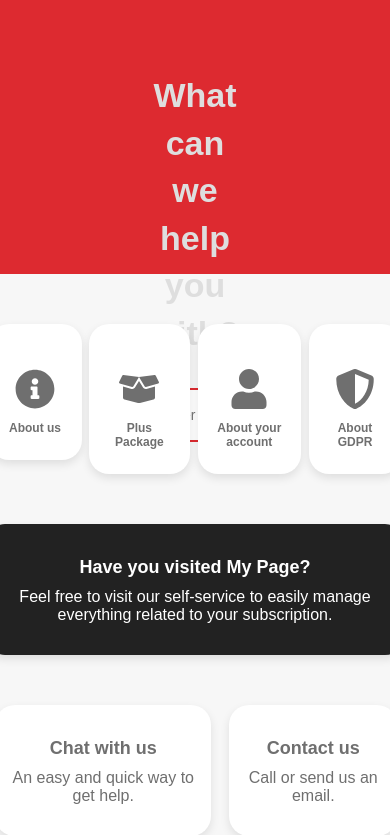
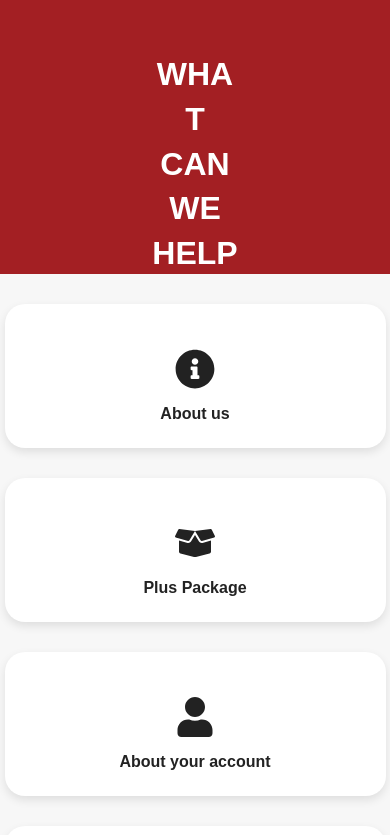
Before and after one commit to accessibility-project/accessibility-focused-website, a React (Create React App) app: page /contact in a window 390 px wide. Shown: the top 835 px of the page. Built offline with nearby package versions, Linux system fonts and the light colour scheme.

Commit message:
Updated Contact/Support design

```diff
--- a/src/styles/Contact.css
+++ b/src/styles/Contact.css
@@ -1,37 +1,34 @@
-/* Headern överst*/
-:root {
-    --ff-chrome: Arial, Helvetica, Verdana, Geneva, sans-serif;
-  }
+/* ==========================
+   CONTACTHEADER
+   ========================== */
 
-
-body {
-    background-color: #f7f7f7;
-}
-
-.contact-header {
+   .contact-header {
     top: 0;
     left: 0;
     height: 270px;
-    background-color: rgb(221,42,48);
+    background-color: #A31F23;
     color: #FFFFFF;
     text-align: left;
     padding: 2px 150px;
     font-family: Arial, Helvetica, Verdana, Geneva, sans-serif;
     z-index: 1000;
+    overflow: hidden;
+    word-wrap: break-word;
 }
 
 .contact-title {
-    font-size: 34PX;
+    font-size: 2.5rem;
     color: #FFFFFF;
-    font-weight: 600;
+    font-weight: 900;
     font-family: Arial, Helvetica, Verdana, Geneva, sans-serif;
     text-align: center;
     line-height: 1.4;
-    margin-top: 70px;
+    margin-top: 50px;
+    text-transform: uppercase;
 }
 
 .contact-text {
-    font-size: 16px;
+    font-size: 1rem;
     color: #000000;
     font-weight: 400;
     text-align: center;
@@ -51,14 +48,16 @@ body {
     max-width: 1000px;
     padding: 10px;
     height: 30px;
-    border: 2px solid rgb(221,42,48);
+    border: 2px solid #A31F23;
     border-radius: 20px;
     outline: none;
     color: rgba(0, 0, 0, 0.8);
-    font-size: 18px;
+    font-size: 1.2rem;
 }
 
-
+/* ==========================
+   CONTACT
+   ========================== */
 
 .contact-container {
     display: flex;
@@ -142,7 +141,7 @@ body {
 .contact-icon {
     font-size: 40px;
     margin-top: 30px;
-    color: rgb(111, 111, 111);
+    color: #222222;
 }
 
 .contact-package-one {
@@ -163,11 +162,11 @@ body {
 
 
 .contact-card h3 {
-    font-size: 12px;
+    font-size: 1rem;
     margin-bottom: 10px;
     font-weight: 600;
     font-family: Arial, Helvetica, Verdana, Geneva, sans-serif;
-    color: rgb(111, 111, 111);
+    color: #222222;
 }
 
 .contact-card ul {
@@ -182,7 +181,7 @@ body {
 
 
 .red-check {
-    color: red;
+    color: #A31F23;
     font-weight: bold;
 }
 
@@ -191,9 +190,9 @@ body {
     top: -12px;
     left: 50%;
     transform: translateX(-50%);
-    background-color: black;
+    background-color: #222222;
     color: white;
-    font-size: 12px;
+    font-size: 1rem;
     font-weight: bold;
     padding: 4px 10px;
     border-radius: 4px;
@@ -210,7 +209,7 @@ body {
 
 
 .login-info {
-    font-size: 14px;
+    font-size: 1rem;
     color: #000000;
     font-weight: 400;
     font-family: Lato, Arial, sans-serif;
@@ -220,22 +219,22 @@ body {
 .contact-package {
     font-style: inherit;
     font-weight: 900;
-    font-size: 18px;
-    color: rgb(111, 111, 111);
+    font-size: 1.5rem;
+    color: #222222;
 }
 
 .contact-info {
     font-family: Arial, Helvetica, Verdana, Geneva, sans-serif;
     font-weight: 400;
     font-style: inherit;
-    font-size: 16px;
-    color: rgb(111, 111, 111);
+    font-size: 1rem;
+    color: #222222;
 }
 
 .contact-package-one {
     font-style: inherit;
     font-weight: 600;
-    font-size: 18px;
+    font-size: 1.5rem;
     color: #FFFFFF;
 }
 
@@ -243,27 +242,14 @@ body {
     font-family: Arial, Helvetica, Verdana, Geneva, sans-serif;
     font-weight: 400;
     font-style: inherit;
-    font-size: 16px;
+    font-size: 1rem;
     color: #FFFFFF;
 }
 
 
-
 @media (max-width: 768px) {
-    .contact-header {
-        height: 180px;
-        padding: 2px 20px;
-        text-align: center;
-    }
-
     .contact-title {
-        font-size: 24px;
-        margin-top: 40px;
-    }
-
-    .contact-text {
-        font-size: 14px;
-        margin-top: 20px;
+        font-size: 2rem;
     }
 
     .contact-card {
@@ -276,6 +262,7 @@ body {
         width: 90%;
         height: auto;
         padding: 15px;
+        margin-bottom: 0;
     }
 
     .contact-card-one {
@@ -284,3 +271,33 @@ body {
         padding: 15px;
     }
 }
+
+@media (max-width: 600px) {
+    .contact-container {
+        display: block;
+        justify-content: center;
+        gap: 0;
+        margin-bottom: -20px;
+    }
+
+    .contact-wrapper {
+        margin-top: 30px;
+    }
+
+    .contact-card-one {
+        width: 90%;
+        display: flex;
+        flex-direction: column;
+        align-items: center;
+        font-family: Arial, Helvetica, Verdana, Geneva, sans-serif;
+        text-align: center;
+        position: relative;
+        padding: 15px;
+        font-weight: 200;
+        border-radius: 20px;
+        height: auto;
+        text-align: center;
+        align-items: center;
+        box-shadow: 0px 4px 10px rgba(0, 0, 0, 0.1);
+    }
+}
--- a/src/styles/Support.css
+++ b/src/styles/Support.css
@@ -1,62 +1,4 @@
-/* Headern överst*/
-:root {
-    --ff-chrome: Arial, Helvetica, Verdana, Geneva, sans-serif;
-  }
 
-
-body {
-    background-color: #f7f7f7;
-}
-
-.contact-header {
-    top: 0;
-    left: 0;
-    height: 270px;
-    background-color: rgb(221,42,48);
-    color: #b7b7b7;
-    text-align: left;
-    padding: 2px 150px;
-    font-family: Arial, Helvetica, Verdana, Geneva, sans-serif;
-    z-index: 1000;
-}
-
-.contact-title {
-    font-size: 34PX;
-    color: #dedede;
-    font-weight: 600;
-    font-family: Arial, Helvetica, Verdana, Geneva, sans-serif;
-    text-align: center;
-    line-height: 1.4;
-    margin-top: 70px;
-}
-
-.contact-text {
-    font-size: 12px;
-    color: #000000;
-    font-weight: 400;
-    text-align: center;
-    line-height: 1.4;
-    margin-top: 50px;
-    font-family: Arial, Helvetica, Verdana, Geneva, sans-serif;
-}
-
-.search-container {
-    display: flex;
-    justify-content: center;
-    margin-top: 30px;
-}
-
-.search-box {
-    width: 80%;
-    max-width: 1000px;
-    padding: 10px;
-    height: 30px;
-    border: 2px solid rgb(221,42,48);
-    border-radius: 20px;
-    outline: none;
-    color: rgba(0, 0, 0, 0.8);
-    font-size: 14px;
-}
 
 .support-side {
     max-width: 600px;
@@ -65,7 +7,7 @@ body {
 
 .support-h {
     color: #000;
-    font-size: 40px;
+    font-size: 2.5rem;
     padding-top: 30px;
     padding-bottom: 30px;
     font-family: Arial, Helvetica, Verdana, Geneva, sans-serif;
@@ -73,9 +15,9 @@ body {
 
 
 .red-text {
-    font-size: 16px;
-    color: rgb(221, 42, 48);
-    font-weight: 400;
+    font-size: 1rem;
+    color: #A31F23;
+    font-weight: 800;
     text-align: center;
     line-height: 1.4;
     margin-top: 50px;
@@ -87,17 +29,17 @@ body {
 }
 
 .support-text {
-    color: #4c4c4c;
-    font-size: 20px;
+    color: #222222;
+    font-size: 1.5rem;
     font-style: normal;
     font-weight: 700;
     font-family: Arial, Helvetica, Verdana, Geneva, sans-serif;
 }
 
 .support-side p {
-    color: #706f6f;
+    color: #222222;
     font-family: Arial, Helvetica, Verdana, Geneva, sans-serif;
-    font-size: 16px;
+    font-size: 1rem;
     line-height: 1.5;
 }
 
```
